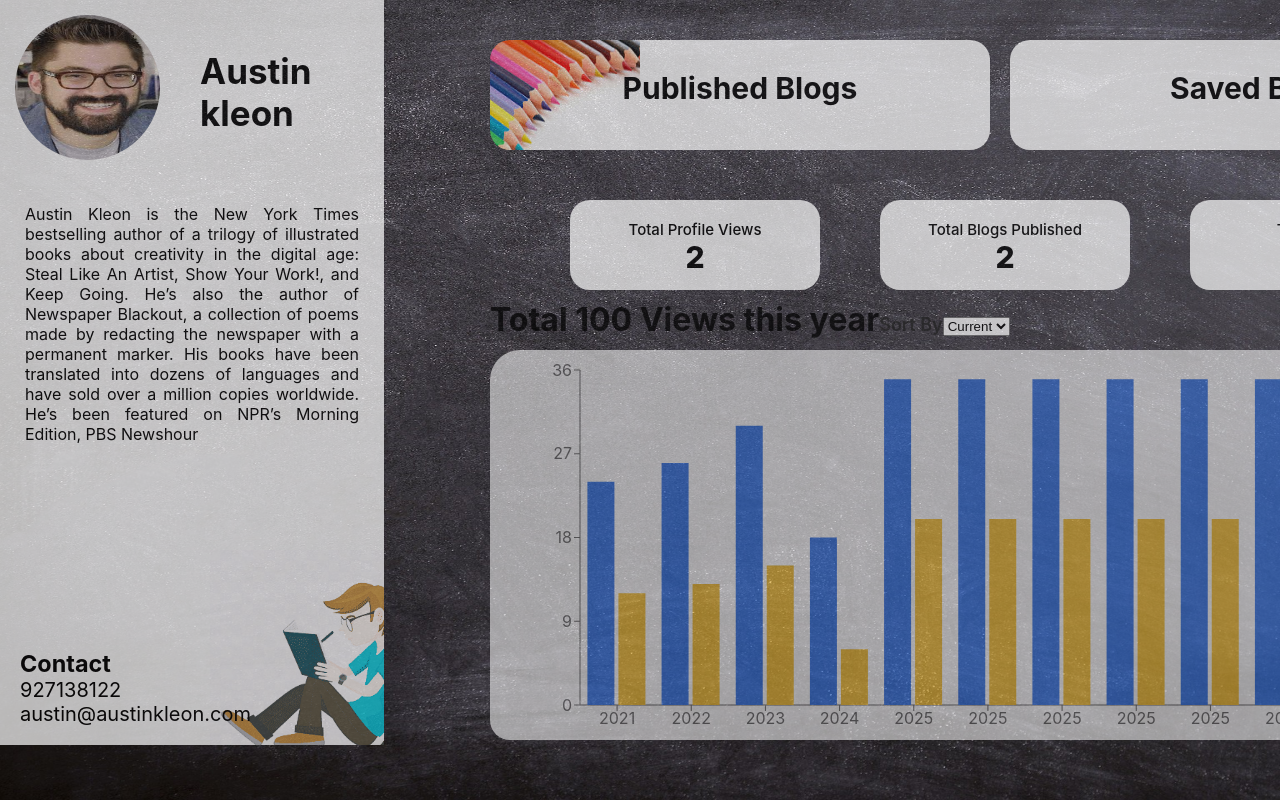
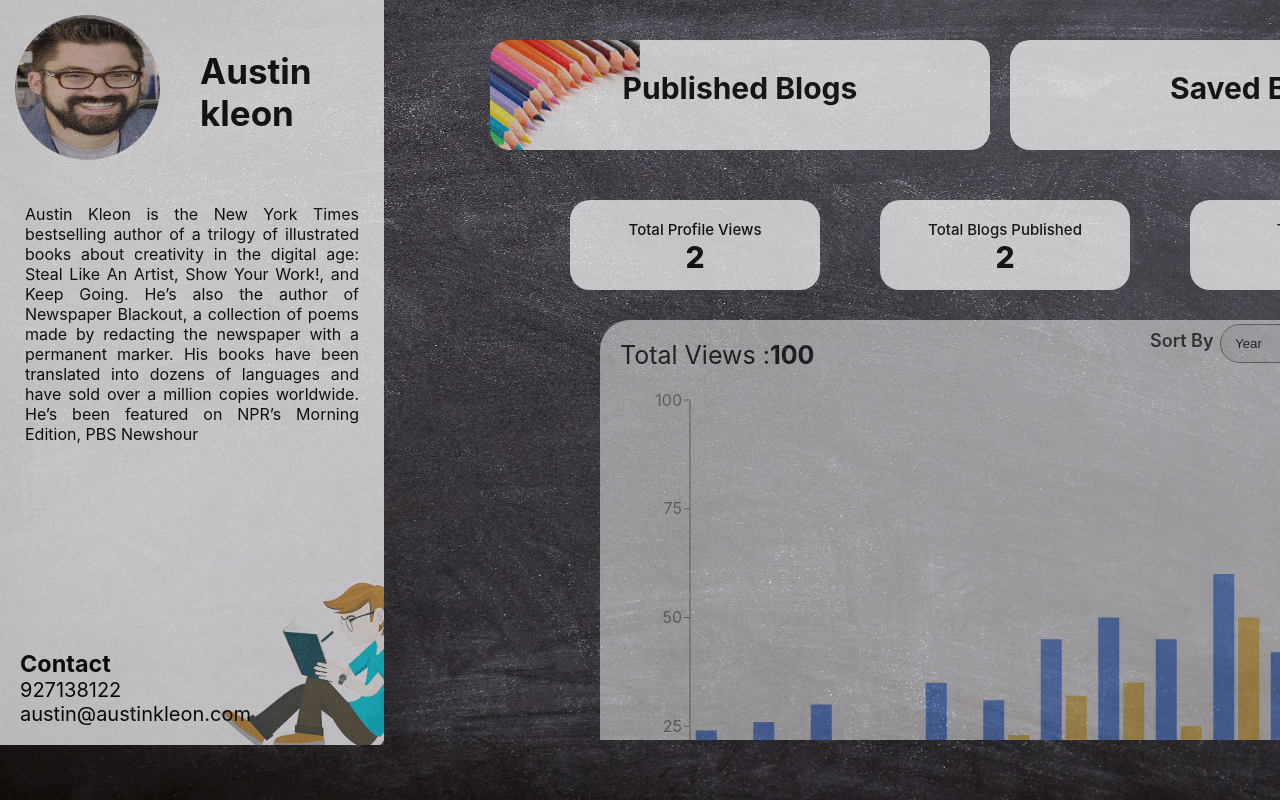
Before and after one commit to AdityaDeshpande123/MinorProject, a React (Create React App) app in the folder Project/front-end/: page /profile in a window 1280 px wide. Shown: the top 800 px of the page. Built offline with nearby package versions, Linux system fonts and the light colour scheme.

Commit message:
Adi's commit 17

```diff
--- a/Project/front-end/src/views/profile/Profile.js
+++ b/Project/front-end/src/views/profile/Profile.js
@@ -17,77 +17,216 @@
         popularity: "30%",
         likes: "100"
     };
-    const data = [
+
+    let datayear = [
+
         {
-            Year: '2021',
+            Para: '2021',
             Views: 24,
             Likes: 12
         },
         {
-            Year: '2022',
+            Para: '2022',
             Views: 26,
             Likes: 13
         },
         {
-            Year: '2023',
+            Para: '2023',
             Views: 30,
             Likes: 15
         },
         {
-            Year: '2024',
+            Para: '2024',
             Views: 18,
             Likes: 6
         },
         {
-            Year: '2025',
+            Para: '2025',
             Views: 35,
             Likes: 20
 
         },
         {
-            Year: '2025',
-            Views: 35,
-            Likes: 20
+            Para: '2025',
+            Views: 31,
+            Likes: 23
 
         },
         {
-            Year: '2025',
-            Views: 35,
-            Likes: 20
+            Para: '2025',
+            Views: 45,
+            Likes: 32
 
         },
         {
-            Year: '2025',
-            Views: 35,
-            Likes: 20
+            Para: '2025',
+            Views: 50,
+            Likes: 35
 
         },
         {
-            Year: '2025',
-            Views: 35,
-            Likes: 20
+            Para: '2025',
+            Views: 45,
+            Likes: 25
 
         },
         {
-            Year: '2025',
-            Views: 35,
-            Likes: 20
+            Para: '2025',
+            Views: 60,
+            Likes: 50
 
         },
         {
-            Year: '2025',
-            Views: 35,
-            Likes: 20
+            Para: '2025',
+            Views: 42,
+            Likes: 23
 
         },
         {
-            Year: '2025',
-            Views: 35,
-            Likes: 20
+            Para: '2025',
+            Views: 90,
+            Likes: 80
 
         },
 
-    ]
+    ];
+    let datamonth = [
+
+        {
+            Para: 'Jan',
+            Views: 14,
+            Likes: 6
+        },
+        {
+            Para: 'Feb',
+            Views: 13,
+            Likes: 6
+        },
+        {
+            Para: 'Mar',
+            Views: 15,
+            Likes: 3
+        },
+        {
+            Para: 'Apr',
+            Views: 9,
+            Likes: 2
+        },
+        {
+            Para: 'May',
+            Views: 6,
+            Likes: 2
+
+        },
+        {
+            Para: 'Jun',
+            Views: 21,
+            Likes: 10
+
+        },
+        {
+            Para: 'Jul',
+            Views: 21,
+            Likes: 8
+
+        },
+        {
+            Para: 'Aug',
+            Views: 50,
+            Likes: 35
+
+        },
+        {
+            Para: 'Sep',
+            Views: 45,
+            Likes: 25
+
+        },
+        {
+            Para: 'Oct',
+            Views: 60,
+            Likes: 50
+
+        },
+        {
+            Para: 'Nov',
+            Views: 42,
+            Likes: 23
+
+        },
+        {
+            Para: 'Dec',
+            Views: 90,
+            Likes: 80
+
+        }
+
+
+    ];
+
+    let dataDay = [
+        {
+            Para : "Mon",
+            Views : 3,
+            Likes : 1
+
+        },
+        {
+            Para : "Tue",
+            Views : 4,
+            Likes : 2
+
+        },
+        {
+            Para : "Wed",
+            Views : 5,
+            Likes : 3
+
+        },
+        {
+            Para : "Thu",
+            Views : 2,
+            Likes : 1
+
+        },
+        {
+            Para : "Fri",
+            Views : 8,
+            Likes : 3
+
+        },
+        {
+            Para : "Sat",
+            Views : 12,
+            Likes : 8
+
+        },
+        {
+            Para : "Sun",
+            Views : 20,
+            Likes : 10
+
+        }
+
+
+    ];
+
+    const [datas,setDatas] = useState(datayear);
+
+    function sortAnalytics()
+    {
+       let str = document.getElementById('drop').value;
+       if(str==="Year")
+       setDatas(datayear);
+       else if(str==="Month")
+       setDatas(datamonth)
+       else if(str==="Day")
+       setDatas(dataDay)
+
+    }
+
+
+
     return (
         <div>
 
@@ -136,24 +275,26 @@
                 </p>
 
                 <div className={styles.analytics1}>
-                    <h1 className={styles.barheader}>
-                        Total 100 Views this year
-                        <label>Sort By</label>
-                        <select>
-                            <option>Current</option>
-                            <option value="Year">Year</option>
-                            <option value="Month">Month</option>
-                            <option value="Day">Day</option>
+                    <p className={styles.barheader}>
+                        Total Views :<strong>100 </strong>
+                    </p>
+
+                    <div className={styles.seanalytics}>
+                            <label>Sort By</label>
+                            <select onChange={sortAnalytics} id="drop">
+                                <option value="Year">Year</option>
+                                <option value="Month">Month</option>
+                                <option value="Day">Day</option>
+                            </select>
+
+                        </div>
 
 
 
-                        </select>
-                    </h1>
-
-                    <BarChart
-                        width={1000}
-                        height={400}
-                        data={data}
+                    <BarChart id="userbar"
+                        width={800}
+                        height={500}
+                        data={datas}
                         margin={{
                             top: 10,
                             right: 30,
@@ -165,7 +306,7 @@
                     >
 
 
-                        <XAxis dataKey="Year" fill="green" />
+                        <XAxis dataKey="Para" fill="green" />
                         <YAxis />
                         <Tooltip />
                         <Legend />
--- a/Project/front-end/src/views/profile/Profile.module.css
+++ b/Project/front-end/src/views/profile/Profile.module.css
@@ -158,16 +158,36 @@
 }
 .analytics1{
     position: absolute;
+    top: 120px;
+    left : 110px;
+    background-color: white;
+    border-radius: 30px;
+    height: 580px;
+    opacity: 0.7;
 }
 .barChart{
     position: absolute;
-    top: 150px;
-    background-color: white;
-    border-radius: 30px;
+    top: 60px;
+
     padding: 10px;
     opacity: 0.8;
 }
 .barheader{
     position: absolute;
-    top: 100px;
+    padding: 20px;
+    font-size: 25px;
+    font-weight: 400;
+
 }
+.seanalytics{
+    position: absolute;
+    top: 10px;
+    left: 550px;
+}
+.seanalytics select{
+    padding: 10px;
+    position: absolute;
+    left: 70px;
+    top: -6px;
+    border-radius: 30px;
+}
```
